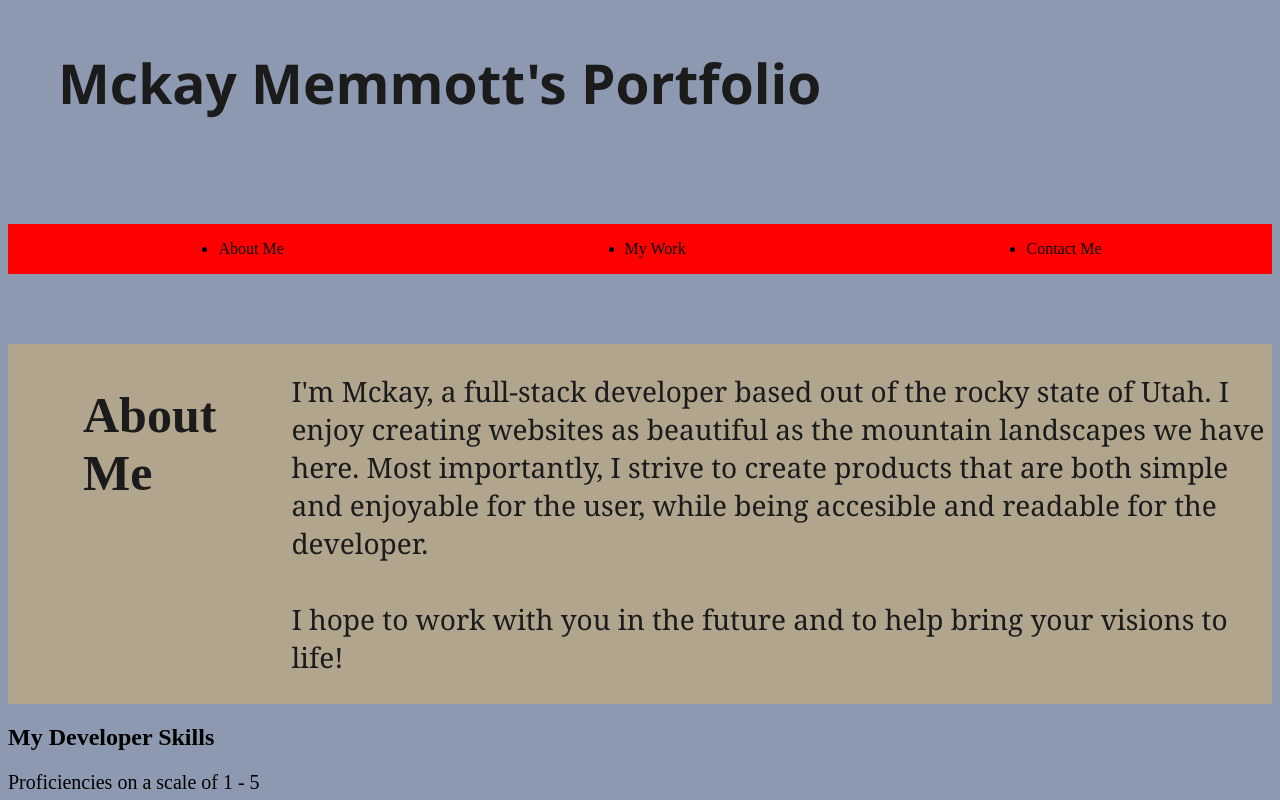
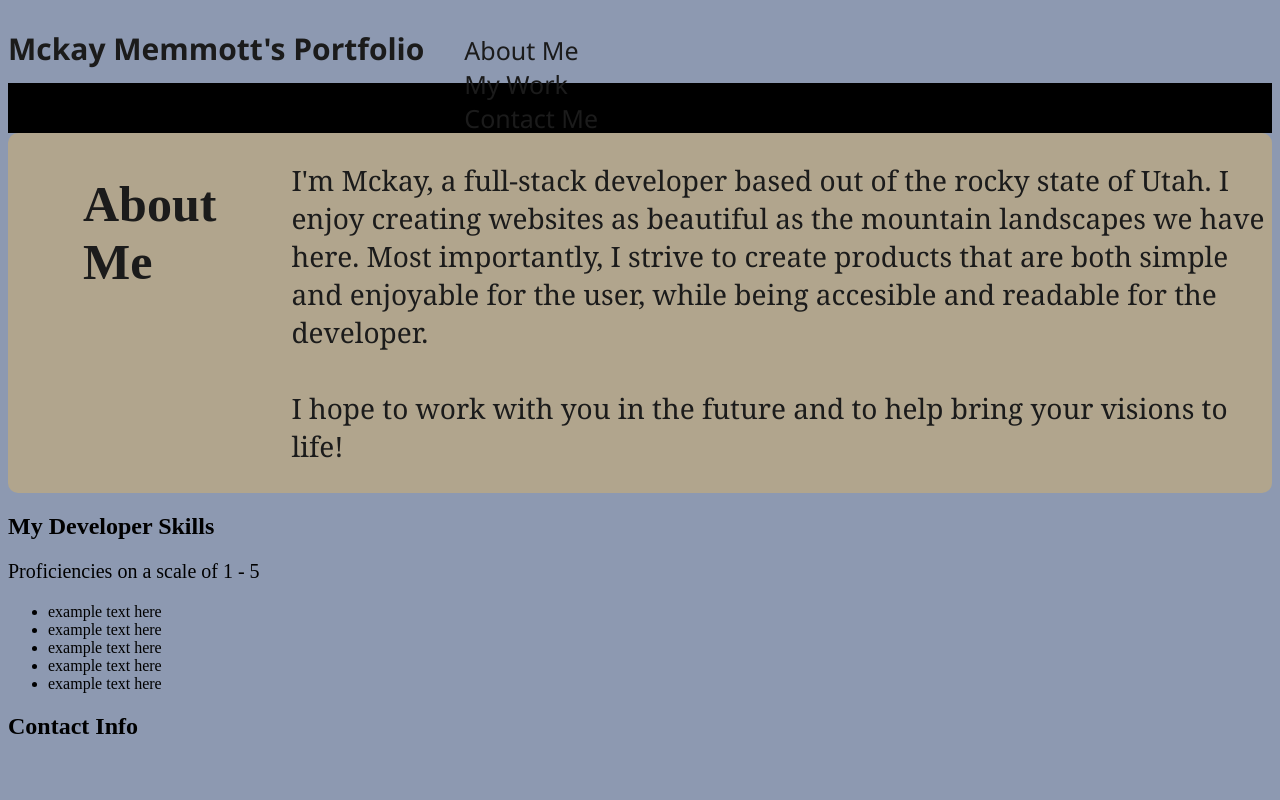
Before and after one commit to mkidee/Mckay-s-Portfolio, a plain HTML site: page index.html in a window 1280 px wide. Shown: the top 800 px of the page. Drawn offline with Linux system fonts and the light colour scheme.

Commit message:
minor tweaks to nav bar, removed img for now

```diff
--- a/assets/css/styles.css
+++ b/assets/css/styles.css
@@ -7,33 +7,55 @@
 
 header{
     display:flex;
-    height: 200px;
+    height: 75px;
+    width:1000px;
     background-color: var(--steel);
 }
 
-h1{
-    position:absolute;
-    padding-top: 0px;
-    padding-left: 50px;
-    z-index: 1;
+/* .headshot{
+    display:flex;
+} */
+
+.name{
     font-family:'Segoe UI', Tahoma, Geneva, Verdana, sans-serif;
-    font-size:55px;
+    font-size:30px;
     color: var(--offBlack);
-    justify-content: flex-start;
+}
+
+img {
+    border-radius: 10px;
 }
 
 .nav{
-    min-height: 50px;
-    background-color: red;
+    /* display:flex;
     align-items: center;
-    display:flex;
-    justify-content: space-around;
+    justify-content: space-between; */
+    list-style-type: none;
+    font-size: 25px;
+    font-family:'Segoe UI', Tahoma, Geneva, Verdana, sans-serif;
+    color:var(--offBlack);
+    border-radius: 10px;
+}
+
+.nav a:link{
+    text-decoration:none;
+    color: var(--offBlack);
+}
+.nav a:visited{
+    color:var(--offBlack);
+}
+
+.welcome{
+    width:100%;
+    height: 50px;
+    background-color: black;
 }
 
 .aboutMe{
     display:flex;
     color:var(--offBlack);
     background-color: var(--brown);
+    border-radius: 10px;
 }
 
 #aboutP{
--- a/index.html
+++ b/index.html
@@ -9,16 +9,20 @@
 </head>
 
 <header class="head">
-    <h1 class="title">Mckay Memmott's Portfolio</h1>
+    <!-- <img src="assets/images/headshot.JPG" class="headshot" alt="A picture of me in the mountains."> -->
+    <h1 class="name">Mckay Memmott's Portfolio</h1>
+
+    <ul class="nav">
+        <li><a href="#">About Me</a></li>
+        <li><a href="#">My Work</a></li>
+        <li><a href="#">Contact Me</a></li>
+    </ul>
 </header>
 
 <body>
-    <ul class="nav">
-        <li>About Me</li>
-        <li>My Work</li>
-        <li>Contact Me</li>
-    </ul>
-<br><br><br>
+    <section class="welcome">
+
+    </section>
     <section class="aboutMe">
         <h2 id="aboutTitle">About Me</h2>
         <p id="aboutP">I'm Mckay, a full-stack developer based out of the rocky state of Utah. I enjoy creating websites as beautiful as the mountain landscapes we have here.
```
